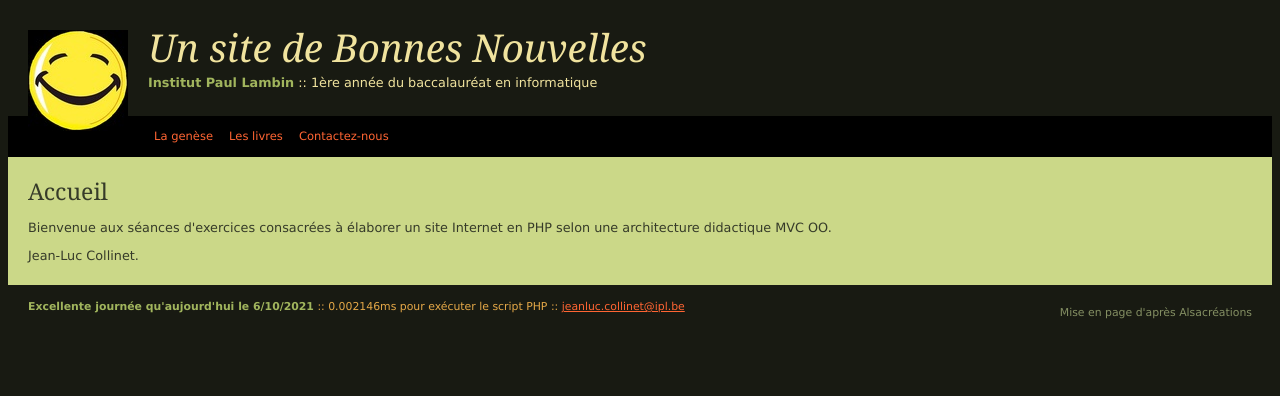
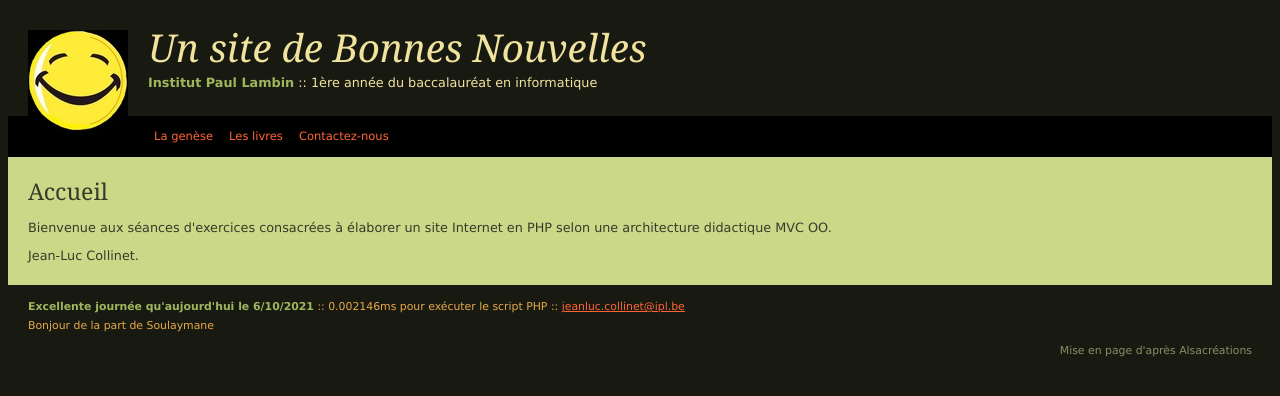
Before and after one commit to hamtaroratmah/devops, a PHP site: page / in a window 1280 px wide. Shown: the top 396 px of the page. Run offline with PHP 8.4, Linux system fonts and the light colour scheme.

Commit message:
Bonjour de ma part

```diff
--- a/GoodNewsSite-master/views/footer.php
+++ b/GoodNewsSite-master/views/footer.php
@@ -4,7 +4,8 @@
 				  $time = number_format(($time_end - $time_start)*1000,6);
 				  echo $time; ?>ms pour exécuter le script PHP ::
 			<!-- ! adresse email non cryptée : spam possible -->
-	        <a href="mailto:<?php echo EMAIL ?>"><?php echo EMAIL ?></a>
+		<a href="mailto:<?php echo EMAIL ?>"><?php echo EMAIL ?></a>
+		<p>Bonjour de la part de Soulaymane</p>
 			<p id="copyright">Mise en page d'après
 				<a href="http://www.alsacreations.com/tutoriels/">Alsacréations</a>
 			</p>
```
